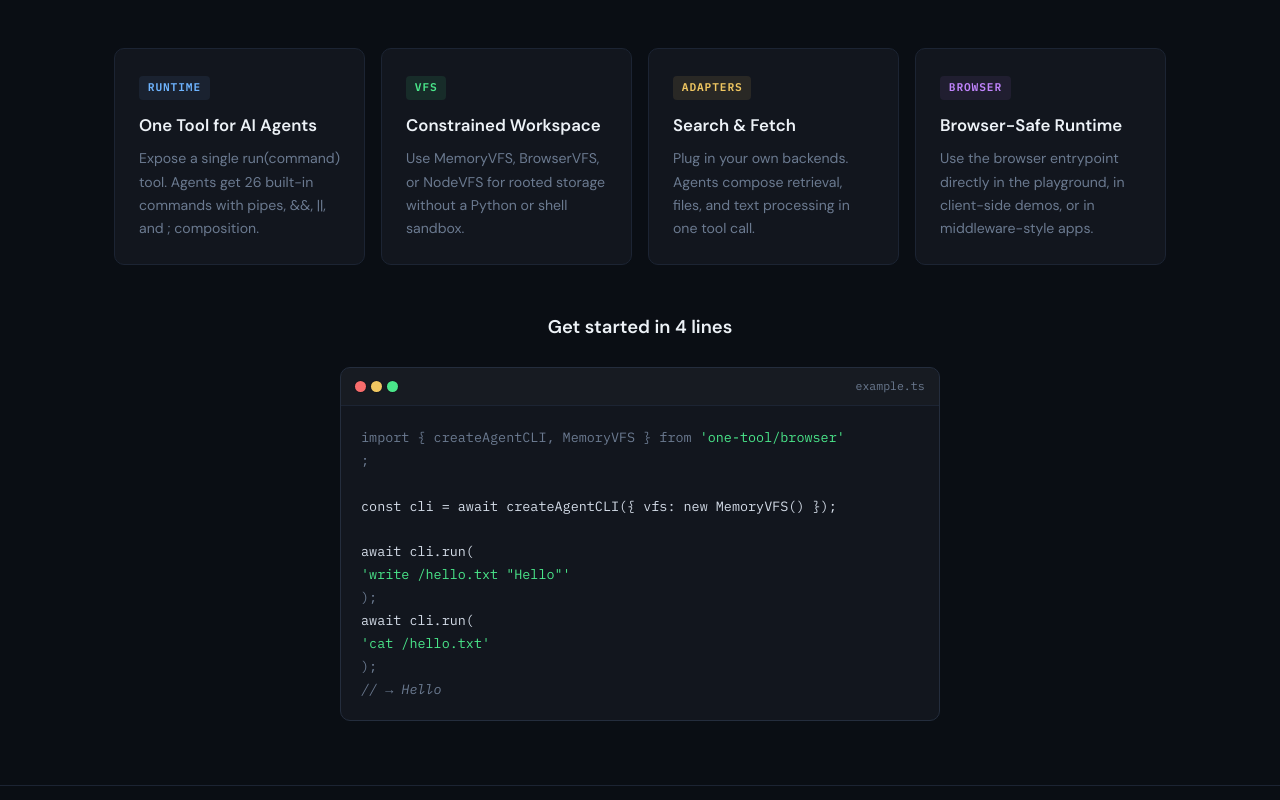
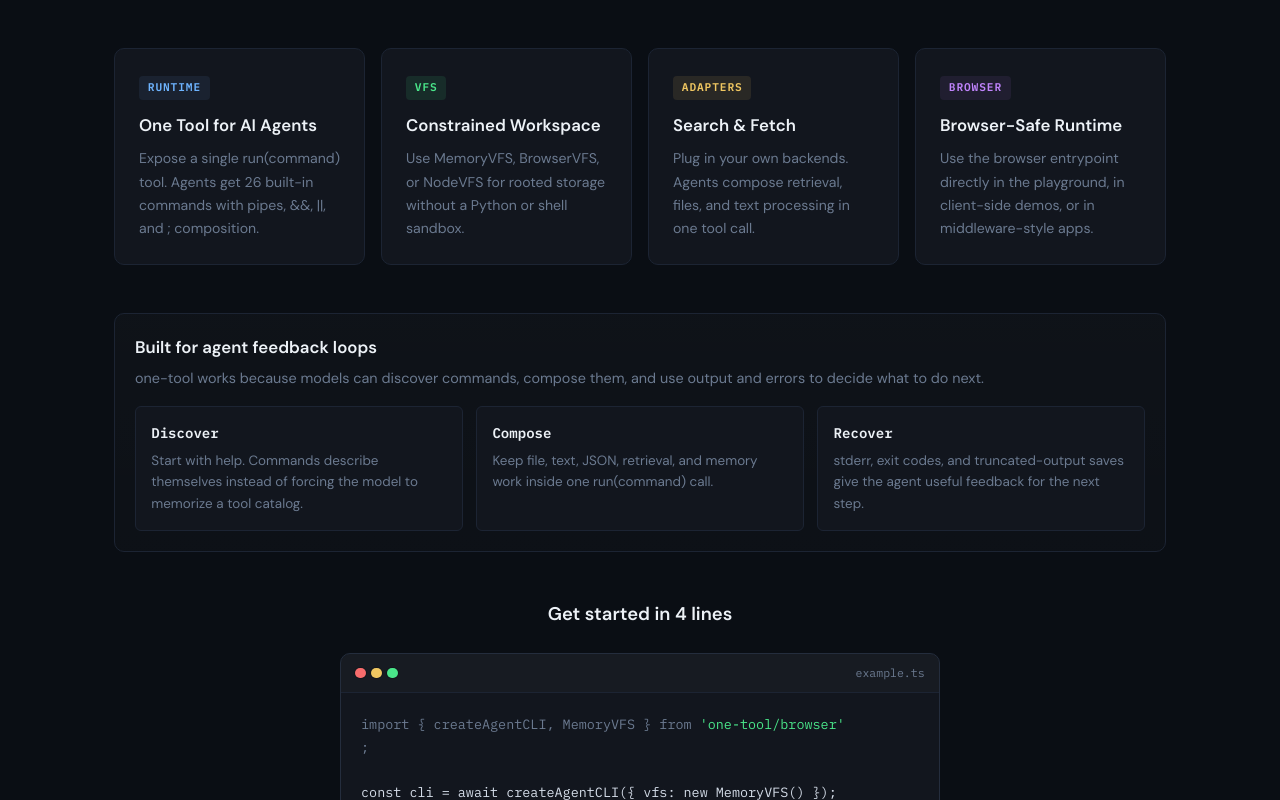
Before and after one commit to yshaaban/one-tool, a React (Vite) app in the folder site/: page /examples/1 in a window 1280 px wide. Shown: the part 496-1296 px from the top of the page. Built offline with nearby package versions, Linux system fonts and the light colour scheme.

Commit message:
Clarify agent feedback loop messaging

```diff
--- a/site/src/pages/Landing.tsx
+++ b/site/src/pages/Landing.tsx
@@ -32,6 +32,23 @@ const features = [
       'Use the browser entrypoint directly in the playground, in client-side demos, or in middleware-style apps.',
     accent: 'var(--purple)',
     dim: 'var(--purple-dim)',
+  },
+];
+
+const agentLoopPrinciples = [
+  {
+    title: 'Discover',
+    description:
+      'Start with help. Commands describe themselves instead of forcing the model to memorize a tool catalog.',
+  },
+  {
+    title: 'Compose',
+    description: 'Keep file, text, JSON, retrieval, and memory work inside one run(command) call.',
+  },
+  {
+    title: 'Recover',
+    description:
+      'stderr, exit codes, and truncated-output saves give the agent useful feedback for the next step.',
   },
 ];
 
@@ -127,6 +144,26 @@ export function Landing() {
               </p>
             </div>
           ))}
+        </div>
+      </section>
+
+      <section style={{ ...sectionStyle, paddingTop: 0 }}>
+        <div style={principlesShellStyle}>
+          <div style={{ marginBottom: '1rem' }}>
+            <h2 style={principlesTitleStyle}>Built for agent feedback loops</h2>
+            <p style={principlesSubtitleStyle}>
+              one-tool works because models can discover commands, compose them, and use output and errors to
+              decide what to do next.
+            </p>
+          </div>
+          <div style={principlesGridStyle}>
+            {agentLoopPrinciples.map((principle) => (
+              <div key={principle.title} style={principleCardStyle}>
+                <h3 style={principleHeadingStyle}>{principle.title}</h3>
+                <p style={principleTextStyle}>{principle.description}</p>
+              </div>
+            ))}
+          </div>
         </div>
       </section>
 
@@ -275,6 +312,55 @@ const featureCardStyle: React.CSSProperties = {
   transition: 'border-color var(--transition), background var(--transition)',
 };
 
+const principlesShellStyle: React.CSSProperties = {
+  maxWidth: 'var(--max-width)',
+  margin: '0 auto',
+  padding: '1.25rem',
+  borderRadius: 'var(--radius)',
+  border: '1px solid var(--border-subtle)',
+  background: 'linear-gradient(180deg, rgba(255,255,255,0.02), rgba(255,255,255,0.01))',
+};
+
+const principlesTitleStyle: React.CSSProperties = {
+  fontSize: '1.05rem',
+  fontWeight: 600,
+  color: 'var(--text-bright)',
+};
+
+const principlesSubtitleStyle: React.CSSProperties = {
+  marginTop: '0.35rem',
+  color: 'var(--text-muted)',
+  fontSize: '0.9rem',
+  lineHeight: 1.6,
+};
+
+const principlesGridStyle: React.CSSProperties = {
+  display: 'grid',
+  gridTemplateColumns: 'repeat(auto-fit, minmax(220px, 1fr))',
+  gap: '0.85rem',
+};
+
+const principleCardStyle: React.CSSProperties = {
+  padding: '0.95rem',
+  borderRadius: 'var(--radius-sm)',
+  background: 'var(--bg-surface)',
+  border: '1px solid var(--border-subtle)',
+};
+
+const principleHeadingStyle: React.CSSProperties = {
+  fontSize: '0.88rem',
+  fontWeight: 600,
+  color: 'var(--text-bright)',
+  marginBottom: '0.35rem',
+  fontFamily: 'var(--font-mono)',
+};
+
+const principleTextStyle: React.CSSProperties = {
+  color: 'var(--text-muted)',
+  fontSize: '0.84rem',
+  lineHeight: 1.6,
+};
+
 const codeBlockStyle: React.CSSProperties = {
   maxWidth: '600px',
   margin: '0 auto',
--- a/site/src/pages/Playground.tsx
+++ b/site/src/pages/Playground.tsx
@@ -8,6 +8,7 @@ const WELCOME = [
   '',
   'Type \x1b[38;5;229mhelp\x1b[0m to list commands.',
   'Use \x1b[38;5;229mTab\x1b[0m for autocomplete and \x1b[38;5;229m\u2191\u2193\x1b[0m for history.',
+  'Use stderr, exit codes, and saved overflow files to guide the next command.',
   '',
   'Try:',
   '  \x1b[38;5;114mls /\x1b[0m',
@@ -66,8 +67,8 @@ function Playground() {
       <div style={headerStyle}>
         <h1 style={titleStyle}>Playground</h1>
         <p style={subtitleStyle}>
-          Interactive CLI running entirely in your browser. Pre-loaded with demo files, search, and fetch
-          adapters.
+          Interactive CLI running entirely in your browser. Use help, compose commands, and inspect output the
+          same way an agent would.
         </p>
       </div>
       <div style={terminalWrapperStyle}>
```
